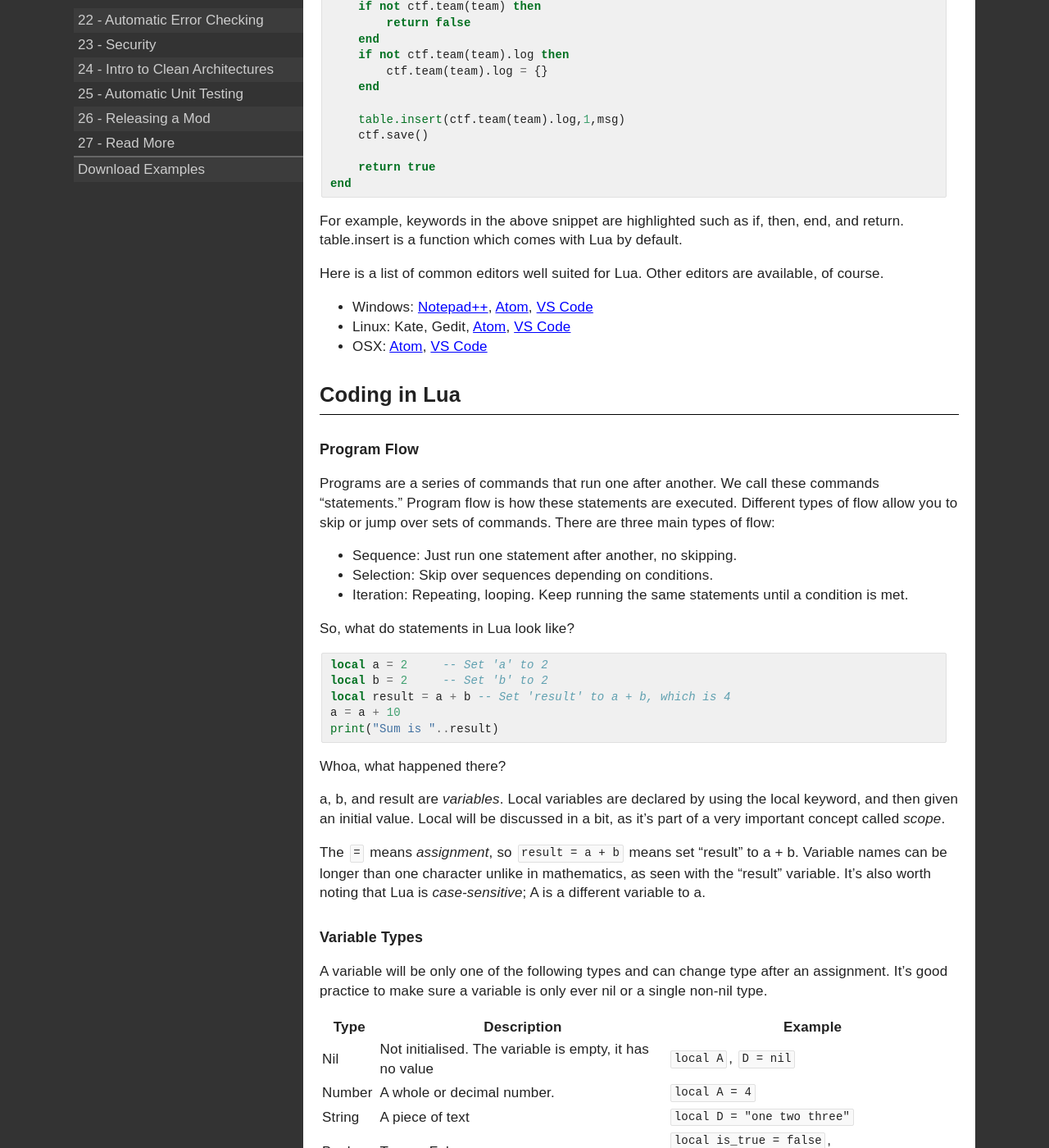
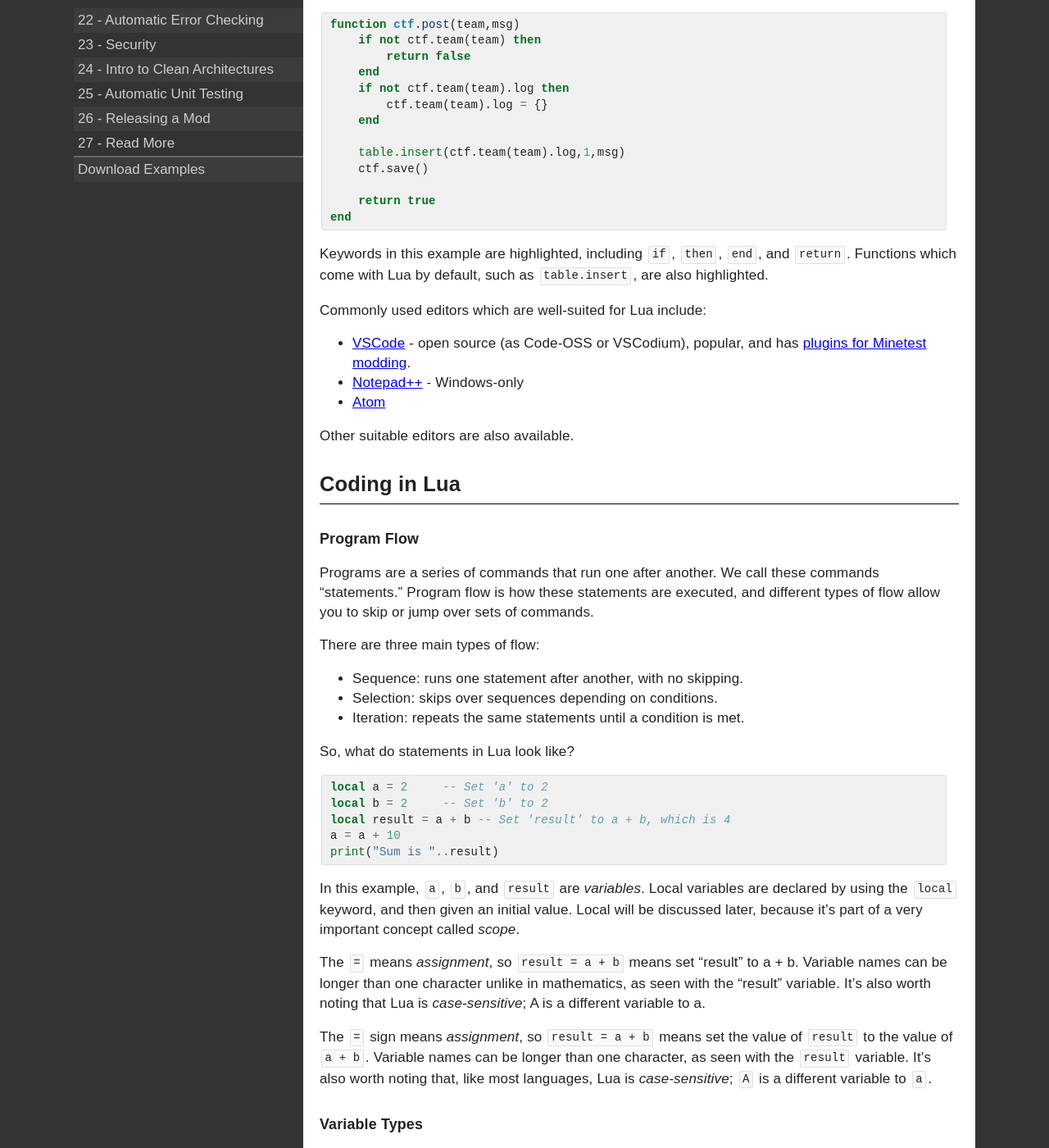
Before and after one commit to rubenwardy/minetest_modding_book, a Jekyll site: the page built from _en/basics/lua.md, in a window 1280 px wide and 1400 px high, scrolled down 664 px. Shown: the whole window at 82% size. Built offline with Jekyll 4.4.1, drawn with Linux system fonts in a browser that asks for light colours; some of the changed text lies outside the part shown.

Commit message:
Lua Scripting: Improve chapter

````diff
--- a/_en/basics/lua.md
+++ b/_en/basics/lua.md
@@ -9,8 +9,8 @@
 
 ## Introduction  <!-- omit in toc -->
 
-In this chapter we will talk about scripting in Lua, the tools required,
-and go over some techniques which you will probably find useful.
+In this chapter we'll talk about scripting in Lua, the tools required
+to assist with this, and some techniques which you may find useful.
 
 - [Code Editors](#code-editors)
 - [Coding in Lua](#coding-in-lua)
@@ -27,8 +27,11 @@
 ## Code Editors
 
 A code editor with code highlighting is sufficient for writing scripts in Lua.
-Code highlighting gives different colours to different words and characters
-depending on what they mean. This allows you to spot mistakes.
+Code highlighting uses different colours for words and characters
+depending on what they represent. This allows you to easily notice
+mistakes and inconsistencies.
+
+For example:
 
 ```lua
 function ctf.post(team,msg)
@@ -46,30 +49,32 @@
 end
 ```
 
-For example, keywords in the above snippet are highlighted such as if, then, end, and return.
-table.insert is a function which comes with Lua by default.
+Keywords in this example are highlighted, including `if`, `then`, `end`, and `return`.
+Functions which come with Lua by default, such as `table.insert`, are also highlighted.
 
-Here is a list of common editors well suited for Lua.
-Other editors are available, of course.
+Commonly used editors which are well-suited for Lua include:
 
-* Windows: [Notepad++](http://notepad-plus-plus.org/), [Atom](http://atom.io/), [VS Code](https://code.visualstudio.com/)
-* Linux: Kate, Gedit, [Atom](http://atom.io/), [VS Code](https://code.visualstudio.com/)
-* OSX: [Atom](http://atom.io/), [VS Code](https://code.visualstudio.com/)
+* [VSCode](https://code.visualstudio.com/) -
+    open source (as Code-OSS or VSCodium), popular, and has
+    [plugins for Minetest modding](https://marketplace.visualstudio.com/items?itemName=GreenXenith.minetest-tools).
+* [Notepad++](http://notepad-plus-plus.org/) - Windows-only
+* [Atom](http://atom.io/)
+
+Other suitable editors are also available.
 
 ## Coding in Lua
 
 ### Program Flow
 
-Programs are a series of commands that run one after another.
-We call these commands "statements."
-Program flow is how these statements are executed.
-Different types of flow allow you to skip or jump over sets of commands.
+Programs are a series of commands that run one after another. We call these
+commands "statements." Program flow is how these statements are executed, and
+different types of flow allow you to skip or jump over sets of commands.
+
 There are three main types of flow:
 
-* Sequence: Just run one statement after another, no skipping.
-* Selection: Skip over sequences depending on conditions.
-* Iteration: Repeating, looping. Keep running the same
-  statements until a condition is met.
+* Sequence: runs one statement after another, with no skipping.
+* Selection: skips over sequences depending on conditions.
+* Iteration: repeats the same statements until a condition is met.
 
 So, what do statements in Lua look like?
 
@@ -81,16 +86,21 @@
 print("Sum is "..result)
 ```
 
-Whoa, what happened there?
-
-a, b, and result are *variables*. Local variables are declared
-by using the local keyword, and then given an initial value.
-Local will be discussed in a bit, as it's part of a very important concept called
+In this example, `a`, `b`, and `result` are *variables*. Local variables are
+declared by using the `local` keyword, and then given an initial value. Local
+will be discussed later, because it's part of a very important concept called
 *scope*.
 
 The `=` means *assignment*, so `result = a + b` means set "result" to a + b.
-Variable names can be longer than one character unlike in mathematics, as seen with the "result" variable.
-It's also worth noting that Lua is *case-sensitive*; A is a different variable to a.
+Variable names can be longer than one character unlike in mathematics, as seen
+with the "result" variable. It's also worth noting that Lua is *case-sensitive*;
+A is a different variable to a.
+
+The `=` sign means *assignment*, so `result = a + b` means set the value of
+`result` to the value of `a + b`. Variable names can be longer than one
+character, as seen with the `result` variable. It's also worth noting that, like
+most languages, Lua is *case-sensitive*; `A` is a different variable to `a`.
+
 
 ### Variable Types
 
@@ -102,14 +112,14 @@
 |----------|---------------------------------|----------------|
 | Nil      | Not initialised. The variable is empty, it has no value | `local A`, `D = nil` |
 | Number   | A whole or decimal number.  | `local A = 4` |
-| String   | A piece of text  | `local D = "one two three"` |
-| Boolean  | True or False    | `local is_true = false`, `local E = (1 == 1)` |
-| Table    | Lists | Explained below |
-| Function | Can run. May require inputs and may return a value | `local result = func(1, 2, 3)` |
+| String   | A piece of text.  | `local D = "one two three"` |
+| Boolean  | True or False.    | `local is_true = false`, `local E = (1 == 1)` |
+| Table    | Lists. | Explained below. |
+| Function | Can run. May require inputs and may return a value. | `local result = func(1, 2, 3)` |
 
 ### Arithmetic Operators
 
-Not an exhaustive list. Doesn't contain every possible operator.
+Operators in Lua include:
 
 | Symbol | Purpose        | Example                   |
 |--------|----------------|---------------------------|
@@ -120,9 +130,12 @@
 | A ^ B  | Powers         | 2 ^ 2 = 2<sup>2</sup> = 4 |
 | A .. B | Join strings   | "foo" .. "bar" = "foobar" |
 
+Please note that this is not an exhaustive list; it doesn't contain every
+possible operator.
+
 ### Selection
 
-The most basic selection is the if statement. It looks like this:
+The most basic method of selection is the if statement. For example:
 
 ```lua
 local random_number = math.random(1, 100) -- Between 1 and 100.
@@ -133,11 +146,13 @@
 end
 ```
 
-That example generates a random number between 1 and 100. It then prints
-"Woohoo!" if that number is bigger than 50, otherwise it prints "No!".
-What else can you get apart from '>'?
+This generates a random number between 1 and 100. It then prints "Woohoo!" if
+that number is bigger than 50, and otherwise prints "No!".
+
 
 ### Logical Operators
+
+Logical operators in Lua include:
 
 | Symbol  | Purpose                              | Example                                                     |
 |---------|--------------------------------------|-------------------------------------------------------------|
@@ -151,7 +166,9 @@
 | A or B  | either or. One or both must be true. | (2 > 1) or (1 == 2) (true), (2 > 4) or (1 == 3) (false)     |
 | not A   | not true                             | not (1 == 2)  (true), not (1 == 1)  (false)                 |
 
-That doesn't contain every possible operator, and you can combine operators like this:
+Please note that this doesn't contain every possible operator.
+
+It is also possible to combine operators. For example:
 
 ```lua
 if not A and B then
@@ -159,10 +176,10 @@
 end
 ```
 
-Which prints "Yay!" if A is false and B is true.
+This prints "Yay!" if A is false and B is true.
 
-Logical and arithmetic operators work exactly the same;
-they both accept inputs and return a value which can be stored.
+Logical and arithmetic operators work the same way; they both accept inputs and
+return a value which can be stored. For example:
 
 ```lua
 local A = 5
@@ -175,22 +192,23 @@
 ## Programming
 
 Programming is the action of taking a problem, such as sorting a list
-of items, and then turning it into steps that a computer can understand.
+of items, and turning it into steps that a computer can understand.
 
 Teaching you the logical process of programming is beyond the scope of this book;
 however, the following websites are quite useful in developing this:
 
 * [Codecademy](http://www.codecademy.com/) is one of the best resources for
-  learning to 'code', it provides an interactive tutorial experience.
-* [Scratch](https://scratch.mit.edu) is a good resource when starting from
-  absolute basics, learning the problem-solving techniques required to program.\\
-  Scratch is **designed to teach children** how to program and isn't a serious
+  learning to write code. It provides an interactive tutorial experience.
+* [Scratch](https://scratch.mit.edu) is a good resource for starting from
+  absolute basics, and learning the problem-solving techniques required to program.\\
+  Scratch is *designed to teach children* how to program and isn't a serious
   programming language.
 
 ## Local and Global Scope
 
-Whether a variable is local or global determines where it can be written to or read to.
-A local variable is only accessible from where it is defined. Here are some examples:
+Whether a variable is local or global determines where it can be written to or
+read from. A local variable is only accessible from where it is defined. Here
+are some examples:
 
 ```lua
 -- Accessible from within this script file
@@ -207,25 +225,8 @@
 end
 ```
 
-Whereas global variables can be accessed from anywhere in the script file, and from any other mod.
-
-```lua
-my_global_variable = "blah"
-
-function one()
-    my_global_variable = "three"
-end
-
-print(my_global_variable) -- Output: "blah"
-one()
-print(my_global_variable) -- Output: "three"
-```
-
-
-### Locals should be used as much as possible
-
-Lua is global by default (unlike most other programming languages).
-Local variables must be identified as such.
+In contrast, global variables can be accessed from anywhere in the script file, and
+from any other mod.
 
 ```lua
 function one()
@@ -240,11 +241,9 @@
 two()
 ```
 
-dump() is a function that can turn any variable into a string so the programmer can
-see what it is. The foo variable will be printed as "bar", including the quotes
-which show it is a string.
-
-This is sloppy coding and Minetest will, in fact, warn about this:
+Local variables should be used whenever possible. Mods should only create one
+global at most, with the same name as the mod. Creating other globals is sloppy
+coding, and Minetest will warn about this:
 
     Assignment to undeclared global 'foo' inside function at init.lua:2
 
@@ -263,12 +262,11 @@
 two()
 ```
 
-Remember that nil means **not initialised**.
-The variable hasn't been assigned a value yet,
-doesn't exist, or has been uninitialised (ie: set to nil).
+Remember that nil means **not initialised**. The variable hasn't been assigned a
+value yet, doesn't exist, or has been uninitialised (meaning set to nil).
 
-The same goes for functions. Functions are variables of a special type, and
-should be made local, as other mods could have functions of the same name.
+Functions are variables of a special type, but should also be made local,
+because other mods could have functions with the same names.
 
 ```lua
 local function foo(bar)
@@ -276,7 +274,9 @@
 end
 ```
 
-API tables should be used to allow other mods to call the functions, like so:
+To allow mods to call you functions, you should create a table with the same
+name as the mod and add your function to it. This table is often called an API
+table or namespace.
 
 ```lua
 mymod = {}
@@ -308,6 +308,5 @@
 print(ret) -- Hello world!
 ```
 
-Later chapters will discuss how to split up the code of a mod in a lot of detail.
-However, the simplistic approach for now is to have different files for different
-types of things - nodes.lua, crafts.lua, craftitems.lua, etc.
+[Later chapters](../quality/clean_arch.html) will discuss how best to split up
+code for a mod.
````
